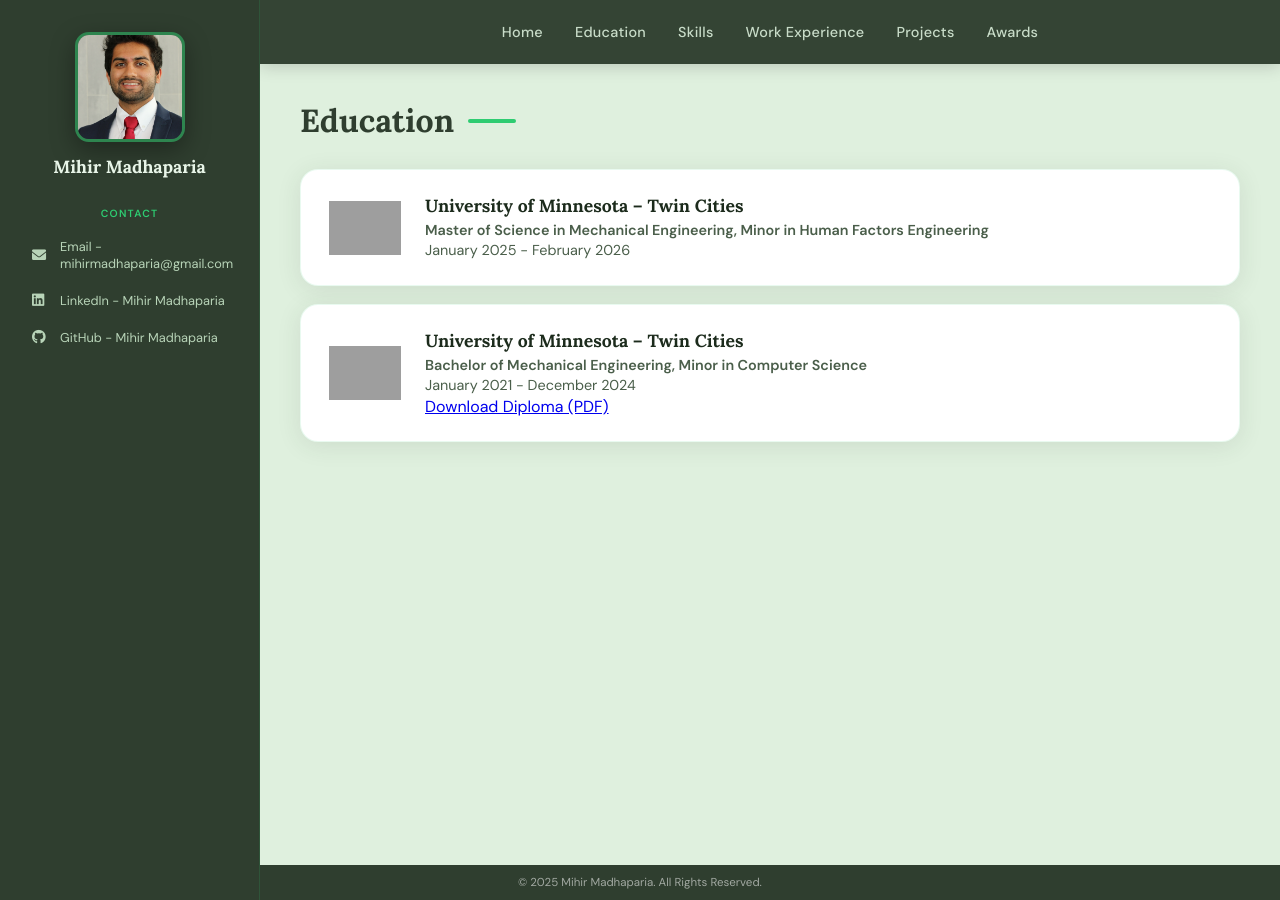
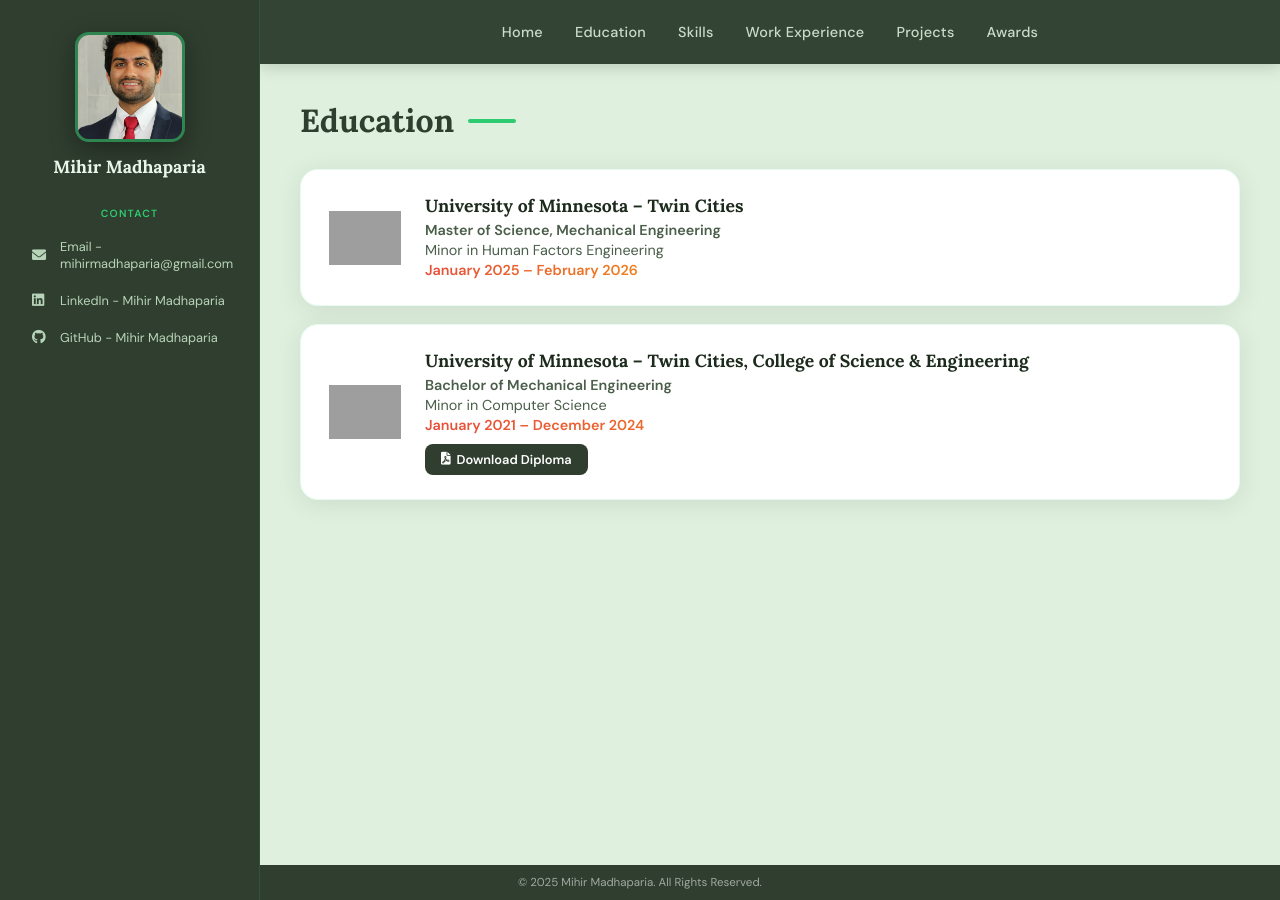
Before and after one commit to mihirmadhaparia/mihirmadhaparia.github.io, a Jekyll site: the page built from education.html, in a window 1280 px wide. Built offline with Jekyll 4.4.1, drawn with Linux system fonts in a browser that asks for light colours; grey boxes are pictures that could not be loaded.

Commit message:
Refactor education section for clarity and structure

```diff
--- a/education.html
+++ b/education.html
@@ -7,22 +7,29 @@
 <section id="education" class="section">
     <h2 class="section-heading">Education</h2>
     <div class="education-container">
+
         <div class="education-box">
             <img src="/assets/images/umnlogo.png" alt="UMN Logo" class="umn-logo">
             <div class="education-details">
                 <h3>University of Minnesota – Twin Cities</h3>
-                <p><strong>Master of Science in Mechanical Engineering, Minor in Human Factors Engineering</strong></p>
-                <p>January 2025 - February 2026</p>
+                <p><strong>Master of Science, Mechanical Engineering</strong></p>
+                <p>Minor in Human Factors Engineering</p>
+                <p class="education-dates">January 2025 – February 2026</p>
             </div>
         </div>
+
         <div class="education-box">
             <img src="/assets/images/umnlogo.png" alt="UMN Logo" class="umn-logo">
             <div class="education-details">
-                <h3>University of Minnesota – Twin Cities</h3>
-                <p><strong>Bachelor of Mechanical Engineering, Minor in Computer Science</strong></p>
-                <p>January 2021 - December 2024</p>
-                <a href="/assets/Diploma.pdf" target="_blank" rel="noopener noreferrer">Download Diploma (PDF)</a>
+                <h3>University of Minnesota – Twin Cities, College of Science &amp; Engineering</h3>
+                <p><strong>Bachelor of Mechanical Engineering</strong></p>
+                <p>Minor in Computer Science</p>
+                <p class="education-dates">January 2021 – December 2024</p>
+                <a href="/assets/Diploma.pdf" target="_blank" rel="noopener noreferrer" class="download-btn">
+                    <i class="fa-solid fa-file-pdf"></i> Download Diploma
+                </a>
             </div>
         </div>
+
     </div>
 </section>
```
